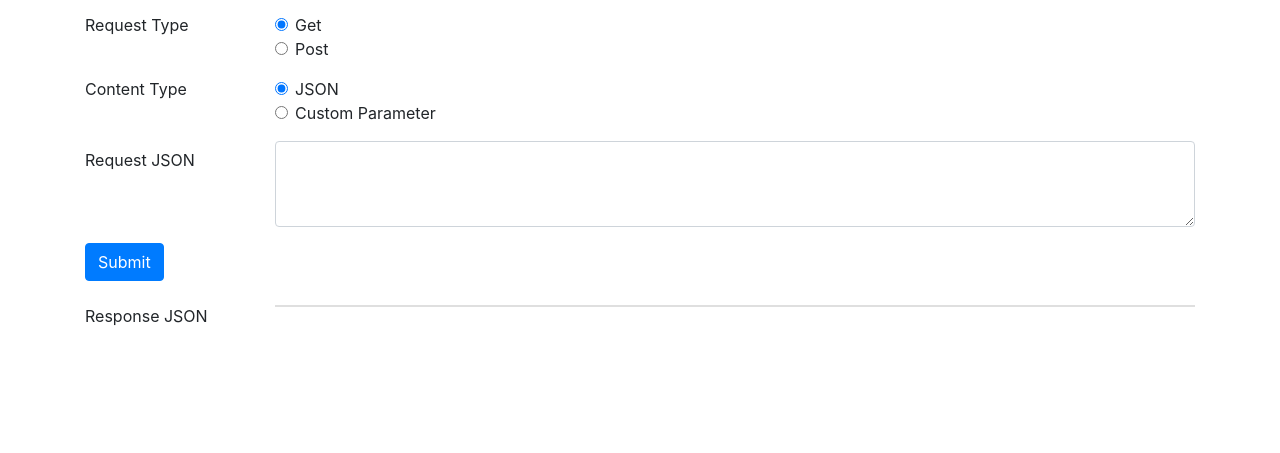
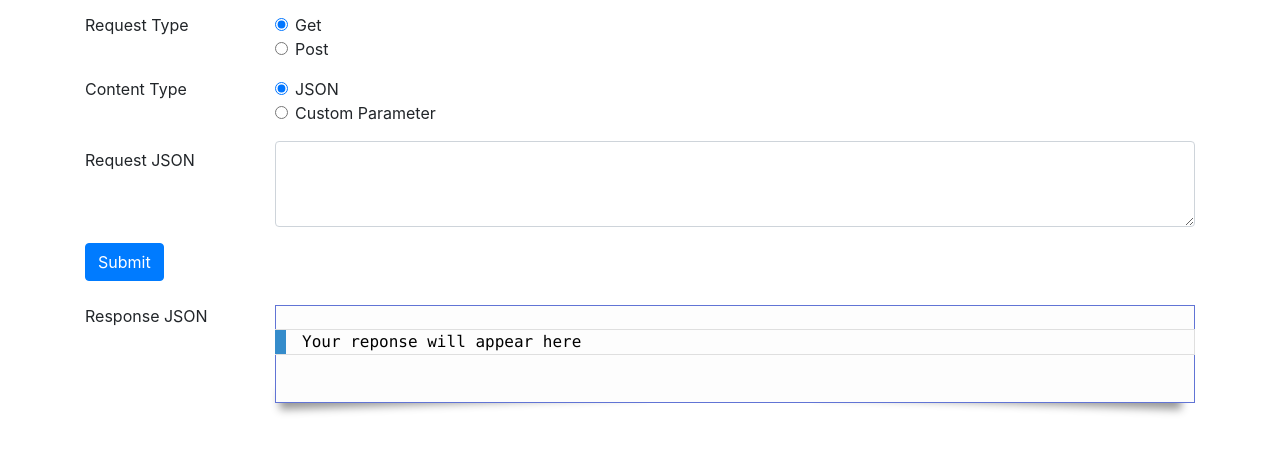
Before and after one commit to vinay2328-web/JavascriptTutorial, a plain HTML site: page PostMan/index.html in a window 1280 px wide. Shown: the part 177-630 px from the top of the page. Drawn offline with nearby package versions, Linux system fonts and the light colour scheme; some packages are replaced by stand-ins of ours; a script that the page names is missing.

Commit message:
Highligting the responseText box with prismjs

```diff
--- a/PostMan/index.html
+++ b/PostMan/index.html
@@ -133,7 +133,9 @@
                 <label for="responseJsonBox" class="col-sm-2 col-form-label">Response JSON</label>
                 <div class="col-sm-10">
                     <!-- <textarea class="form-control" id="responseJsonText" rows="10">Your response will appear here...</textarea> -->
-                    <pre id="responsePre" class="language-javascript"><code id="reponsePrism" class="language-javascript"></code></pre>
+                    <pre id="responsePre" class="language-javascript">
+                        <code id="reponsePrism" class="language-javascript">Your reponse will appear here</code>
+                    </pre>
                 </div>
             </div>
         </div>
--- a/PostMan/postman.js
+++ b/PostMan/postman.js
@@ -101,6 +101,7 @@ submit.addEventListener('click', () => {
             .then((text) => {
                 // document.getElementById('responseJsonText').value = text;
                 document.getElementById('reponsePrism').innerHTML = text;
+                Prism.highlightAll();
             });
     }
     else {
@@ -115,6 +116,7 @@ submit.addEventListener('click', () => {
             .then((text) => {
                 // document.getElementById('responseJsonText').value = text;
                 document.getElementById('reponsePrism').innerHTML = text;
+                Prism.highlightAll();
             });
     }
 
```
